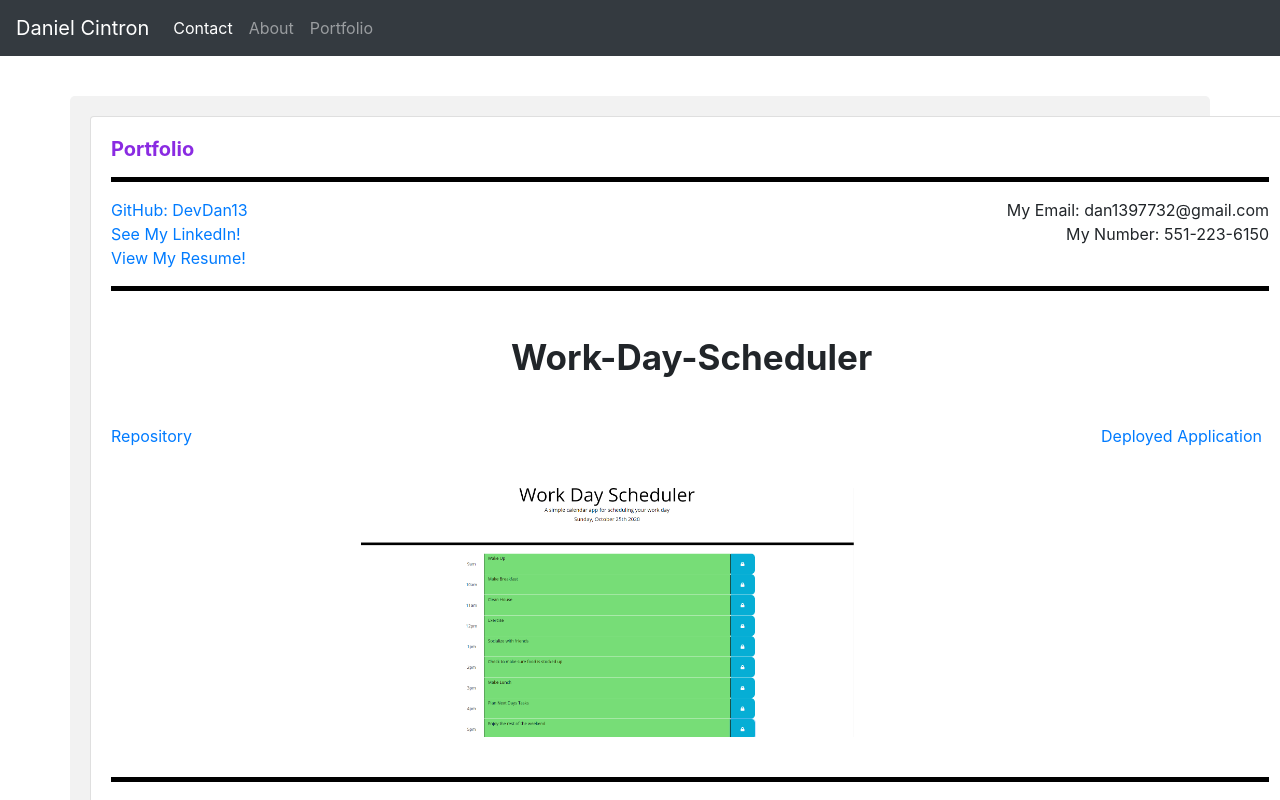
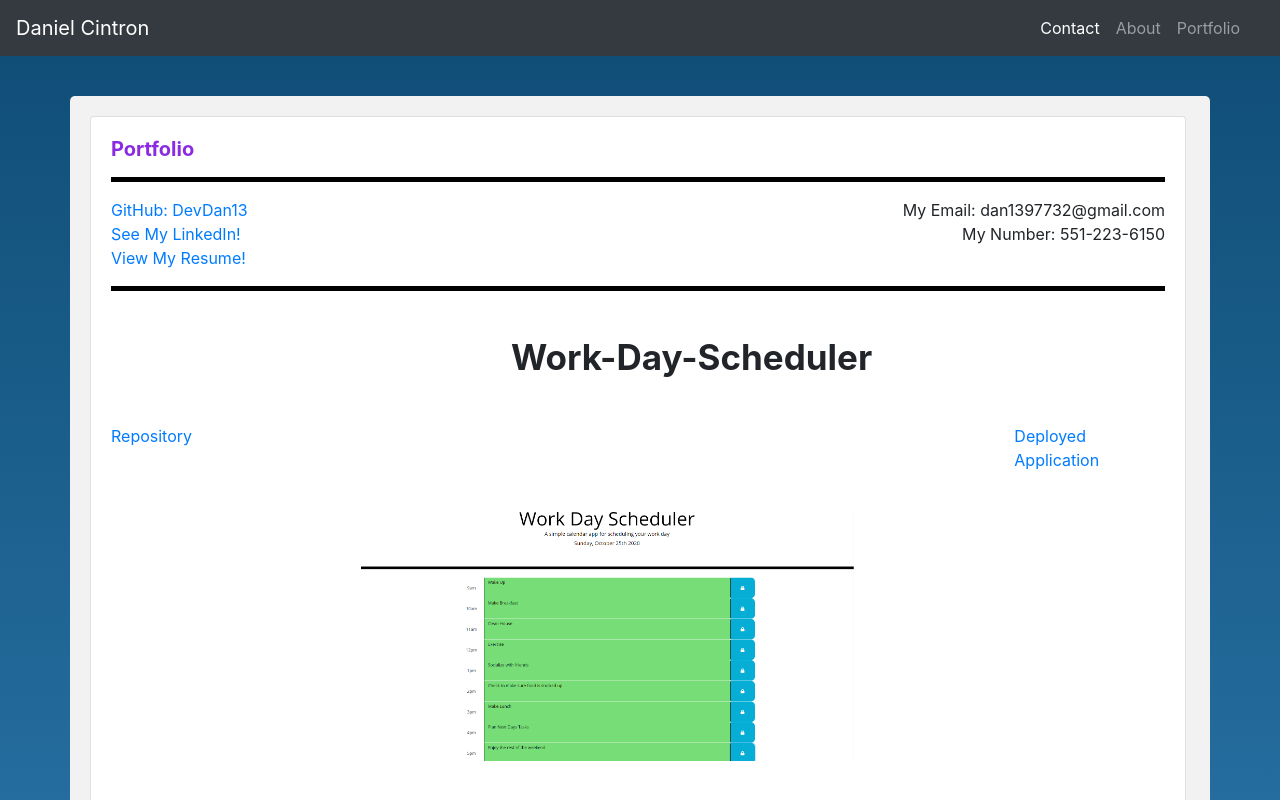
Before and after one commit to DevDan13/Responsive-Portfolio, a plain HTML site: page portfolio.html in a window 1280 px wide. Shown: the top 800 px of the page. Drawn offline with nearby package versions, Linux system fonts and the light colour scheme.

Commit message:
added background image gradient color to the pages.  container fully contains the portfolio.

```diff
--- a/portfolio.html
+++ b/portfolio.html
@@ -11,16 +11,16 @@
 
 </head>
 
-<body>
+<body class="color-palette">
   <!-- this navbar is shared between all three files.  contains links to the other pages and is collapsable.  set to be dark to better display on the page-->
-  <nav class="navbar navbar-expand-lg navbar-dark bg-dark">
+  <nav class="navbar navbar-expand-lg navbar-dark bg-dark nav-color">
     <a class="navbar-brand" href="#">Daniel Cintron</a>
     <button class="navbar-toggler" type="button" data-toggle="collapse" data-target="#navbarNavAltMarkup"
       aria-controls="navbarNavAltMarkup" aria-expanded="false" aria-label="Toggle navigation">
       <span class="navbar-toggler-icon"></span>
     </button>
     <div class="collapse navbar-collapse" id="navbarNavAltMarkup">
-      <div class="navbar-nav">
+      <div class="navbar-nav ml-auto">
         <a class="nav-link active" href="contact.html">Contact<span class="sr-only">(current)</span></a>
         <a class="nav-link" href="index.html">About</a>
         <a class="nav-link" href="portfolio.html">Portfolio</a>
@@ -30,9 +30,9 @@
   </nav>
 
 
-  <div class="container">
+  <div class="container fit-card">
 
-    <div class="card" style="width: 75rem;" style="height: 50 rem">
+    <div class="card" style="width: 68.5rem;" style="height: 50rem">
       <div class="card-body">
         <h5 class="card-title"><strong>Portfolio</strong></h5>
         <hr>
@@ -91,6 +91,7 @@
 
       </div>
     </div>
+  </div>
 
 
 </body>
--- a/style.css
+++ b/style.css
@@ -2,14 +2,13 @@
     box-sizing: border-box;
   }
 
-  /* Instructions for the rows, columns, container, and images found within the portfolio.html file.
-     code for the text color of the titles of each files card are shared. */
-  /* .column {
-    float: left;
-    width: 50%;
-    padding: 5px;
-  }
-   */
+.nav-color{
+  color: #1b262c;
+}
+
+.color-palette{
+  background-image: linear-gradient(#0f4c75, #3282b8);
+}
   .row{
       margin-top: 40px;
   }
@@ -35,12 +34,12 @@
   float: left;
 }
 
-.footer{
-  /* position: fixed;
+/* .footer{
+  position: fixed;
   left: 0;
   bottom: 0;
-  width: 100%; */
-}
+  width: 100%;
+} */
 
 
 .column img {
@@ -105,7 +104,7 @@ input[type=text], select, textarea {
     clear: both;
   }
 
-  /* Responsive layout - when the screen is less than 600px wide, make the two columns stack on top of each other instead of next to each other */
+  /* Responsive layout - when the screen is less than 600px wide, make the two columns stack on top of each other instead of next to each other in contact page */
   @media screen and (max-width: 600px) {
     .col-15, .col-85, input[type=submit] {
       width: 100%;
@@ -165,3 +164,12 @@ hr{
   border-width: 5px;
   border-color: black;
 }
+
+/* .fit-card{
+  width: 100vw;
+  position: relative;
+  left: 50%;
+  right: 50%;
+  margin-left: -50vw;
+  margin-right: -50vw;
+} */
```
Also changed, not shown: contact.html (+3 -3 lines), index.html (+6 -2 lines).
